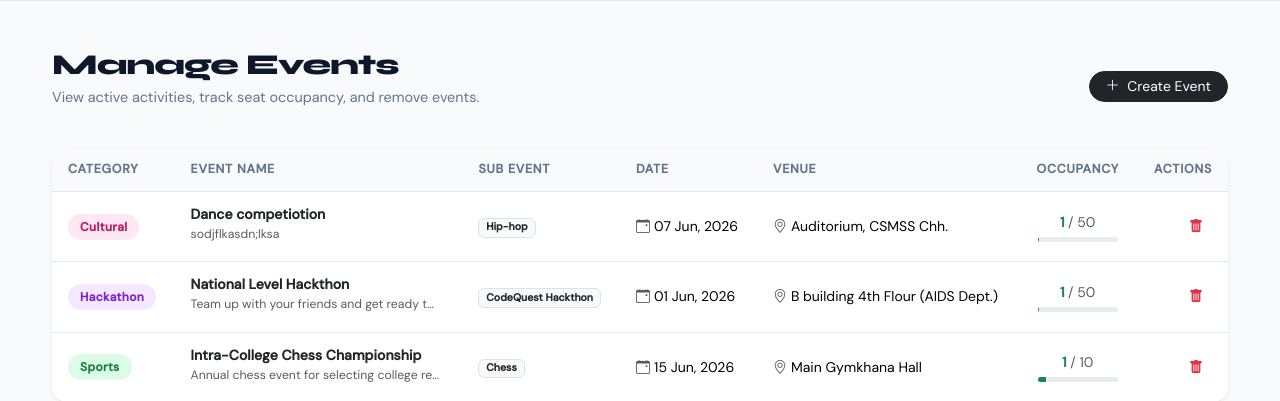
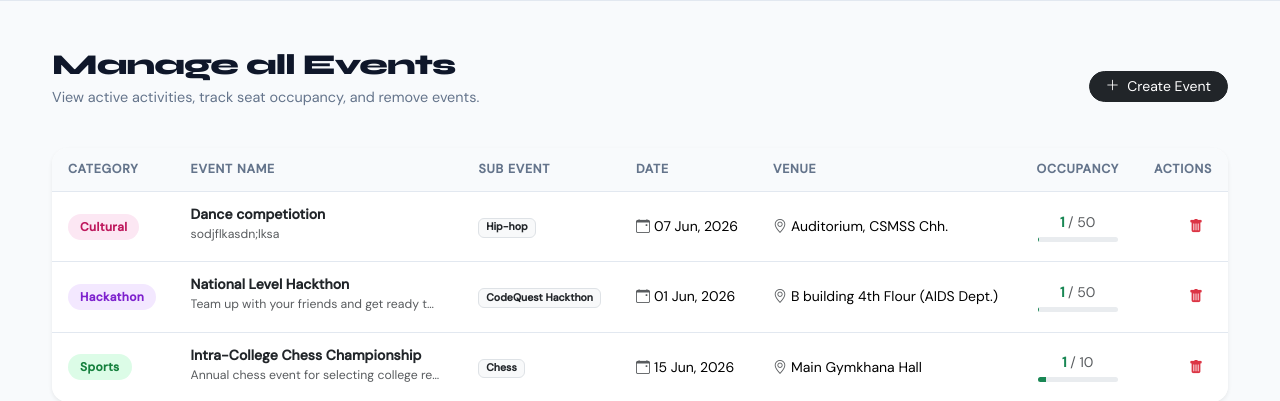
Before and after one commit to Shantanu-0101/Event-Management-System, a Flask app: page /admin/events in a window 1280 px wide. Shown: the part 60-461 px from the top of the page. Run offline with Flask 3, Linux system fonts and the light colour scheme; a user stored in the database is signed in; data comes from the database, SQL or seed files in the repository.

Commit message:
Initial commit

```diff
--- a/templates/admin/view_events.html
+++ b/templates/admin/view_events.html
@@ -7,7 +7,7 @@
   <!-- Header -->
   <div class="d-flex align-items-center justify-content-between mb-4 flex-wrap gap-3">
     <div>
-      <h1 class="page-title">Manage Events</h1>
+      <h1 class="page-title">Manage all Events</h1>
       <p class="page-subtitle">View active activities, track seat occupancy, and remove events.</p>
     </div>
     <a href="{{ url_for('admin_add_event') }}" class="btn btn-dark rounded-pill btn-sm px-3">
```
